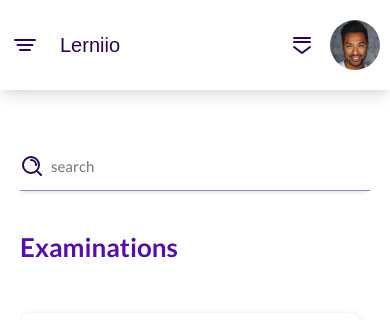
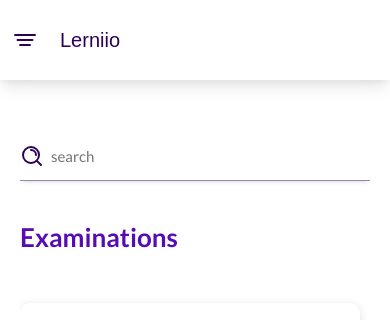
Before and after one commit to Aladaabdul/Lerniio, a plain HTML site: page examination.html in a window 390 px wide. Shown: the top 320 px of the page. Drawn offline with nearby package versions, Linux system fonts and the light colour scheme; a web font is replaced by a local one.

Commit message:
Update examination.html

```diff
--- a/examination.html
+++ b/examination.html
@@ -72,51 +72,6 @@
           </g>
         </svg>
         Lerniio
-      </div>
-      <div class="mobile-profile">
-        <svg
-          width="24px"
-          height="24px"
-          viewBox="0 0 48 48"
-          fill="none"
-          xmlns="http://www.w3.org/2000/svg"
-          stroke="#"
-        >
-          <g id="SVGRepo_bgCarrier" stroke-width="0"></g>
-          <g
-            id="SVGRepo_tracerCarrier"
-            stroke-linecap="round"
-            stroke-linejoin="round"
-          ></g>
-          <g id="SVGRepo_iconCarrier">
-            <rect
-              width="48"
-              height="48"
-              fill="white"
-              fill-opacity="0.01"
-            ></rect>
-            <path
-              d="M40 28L24 40L8 28"
-              stroke="#2a025a"
-              stroke-width="4"
-              stroke-linecap="round"
-              stroke-linejoin="round"
-            ></path>
-            <path
-              d="M8 10H40"
-              stroke="#2a025a"
-              stroke-width="4"
-              stroke-linecap="round"
-            ></path>
-            <path
-              d="M8 18H40"
-              stroke="#2a025a"
-              stroke-width="4"
-              stroke-linecap="round"
-            ></path>
-          </g>
-        </svg>
-        <img src="./asset/image-thomas.jpg" alt="" />
       </div>
     </div>
     <section class="navigation-section">
```
